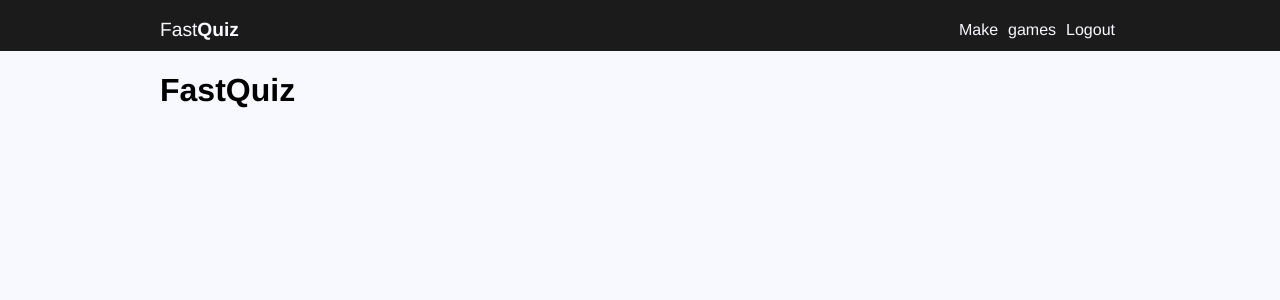
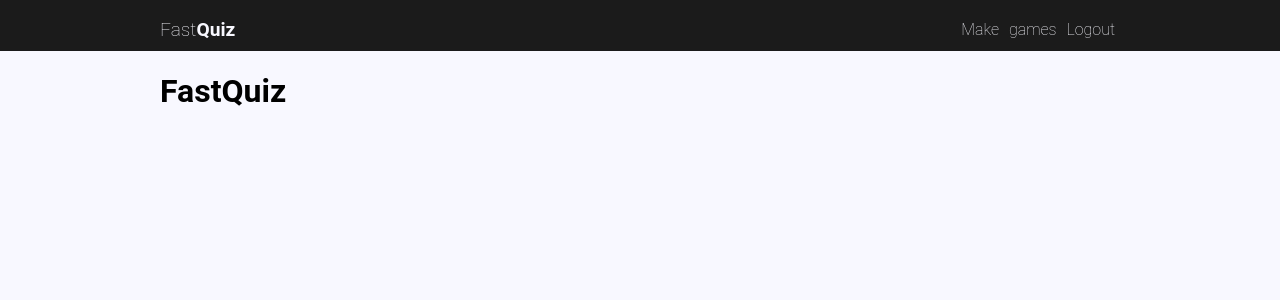
Before and after one commit to dustatron/fastQuiz, a Next.js app: page / in a window 1280 px wide. Shown: the top 300 px of the page. Built offline with nearby package versions, Linux system fonts and the light colour scheme.

Commit message:
add active state to nav links.

```diff
--- a/components/NavBar/Item.js
+++ b/components/NavBar/Item.js
@@ -2,6 +2,7 @@
 
 const Item = styled.div`
   margin: 0 5px;
+  font-weight: ${(props) => (props.active ? 700 : 100)};
 `;
 
 export default Item;
--- a/components/NavBar/NavBar.js
+++ b/components/NavBar/NavBar.js
@@ -1,4 +1,4 @@
-import React from "react";
+import React, { useState } from "react";
 import Link from "next/link";
 import NavBody from "./NavBody";
 import ContainerFlex from "../Styled/ContainerFlex";
@@ -7,31 +7,33 @@
 import Item from "./Item";
 
 const NavBar = () => {
+  const [selected, setSelected] = useState(0);
+
   return (
     <NavBody>
       <ContainerFlex>
         <Logo>
           <Link href="/">
-            <a>
+            <a onClick={() => setSelected(0)}>
               <span>Fast</span>
               <span>Quiz</span>
             </a>
           </Link>
         </Logo>
         <Menu>
-          <Item>
+          <Item active={selected === 1}>
             <Link href="/make">
-              <a>Make</a>
+              <a onClick={() => setSelected(1)}>Make</a>
             </Link>
           </Item>
-          <Item>
+          <Item active={selected === 2}>
             <Link href="/games">
-              <a>games</a>
+              <a onClick={() => setSelected(2)}>games</a>
             </Link>
           </Item>
-          <Item>
+          <Item active={selected === 3}>
             <Link href="/blocked">
-              <a>Logout</a>
+              <a onClick={() => setSelected(3)}>Logout</a>
             </Link>
           </Item>
         </Menu>
--- a/helpers/globalStyles.js
+++ b/helpers/globalStyles.js
@@ -3,18 +3,18 @@
 import colors from "./colors";
 
 const GlobalStyle = createGlobalStyle`
+  @import url('https://fonts.googleapis.com/css2?family=Roboto:wght@100;300;400;500;600;700;900&display=swap');
   body {
     margin: 0;
     padding: 0;
     background: ${colors.white};
-    font-family: Open-Sans, Helvetica, Sans-Serif;
+    font-family: 'Roboto', sans-serif;
   }
 
-  /* unvisited link */
-a:link, a:visited, a:hover, a:active {
-  color: ${colors.white};
-  text-decoration: none;
-}
+  a:link, a:visited, a:hover, a:active {
+    color: ${colors.white};
+    text-decoration: none;
+  }
 `;
 
 export default GlobalStyle;
--- a/pages/_app.js
+++ b/pages/_app.js
@@ -2,7 +2,7 @@
 import GlobalStyle from "../helpers/globalStyles";
 import Container from "../components/Styled/Container";
 
-function MyApp({ Component, pageProps }) {
+function FastQuiz({ Component, pageProps }) {
   return (
     <>
       <GlobalStyle />
@@ -14,4 +14,4 @@
   );
 }
 
-export default MyApp;
+export default FastQuiz;
```
